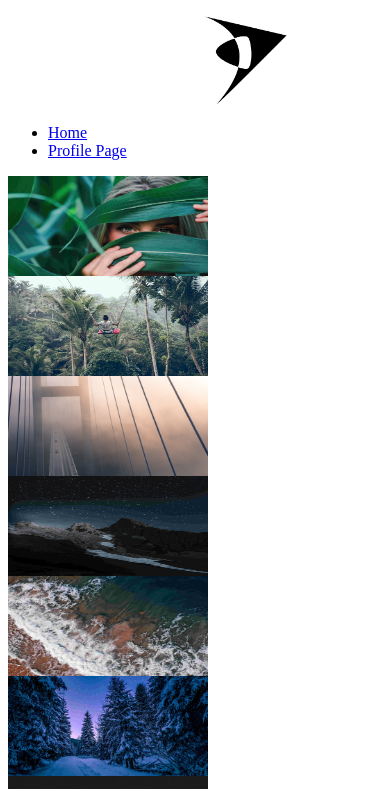
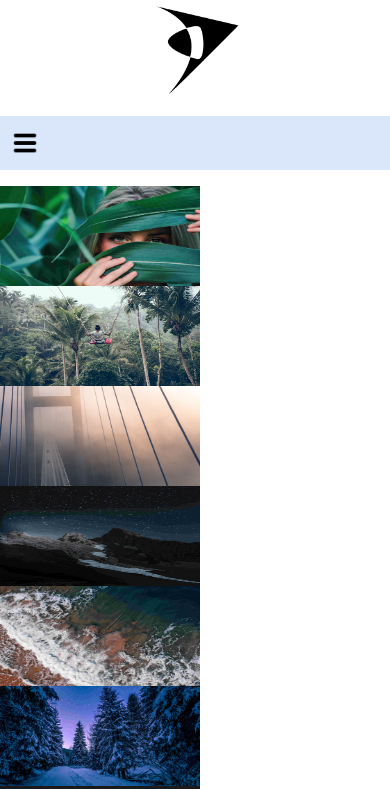
Before and after one commit to AnonymousWalker/KickoffChallenge, a plain HTML site: page front-end-challenge/home.html in a window 390 px wide. Shown: the top 789 px of the page. Drawn offline with Linux system fonts and the light colour scheme.

Commit message:
responsive nav bar

```diff
--- a/front-end-challenge/home.html
+++ b/front-end-challenge/home.html
@@ -5,12 +5,13 @@
         <div id="logo-container">
             <img id="logo" src="./assets/logo.png" />
         </div>
-            <div>
-                <ul>
+        <ul id="nav-bar-ul" class="nav-bar">
             <li><a href="home.html">Home</a></li>
             <li><a href="profile.html">Profile Page</a></li>
+            <a class="nav-toggle-btn" onclick="toggleNavBar()">
+                <img height="30" width="30" src="assets/nav-toggle-icon.png">
+            </a>
         </ul>
-            </div>
     </nav>
 </head>
 <body>
@@ -31,5 +32,17 @@
         <img id="galleryPic" src="./assets/image14.jpg"/>
         <img id="galleryPic" src="./assets/image15.jpg"/>
     </div>
+
+
+    <script type="text/javascript">
+        function toggleNavBar(){
+            var navBar = document.getElementById("nav-bar-ul");
+            if (navBar.className === "nav-bar") {
+                navBar.className += " responsive";
+            } else {
+                navBar.className = "nav-bar";
+            }
+        }
+    </script>
 </body>
 </html>
--- a/front-end-challenge/styles.css
+++ b/front-end-challenge/styles.css
@@ -1,14 +1,77 @@
+body { margin: 0; }
 #logo-container {
 	height: 100px;
+    text-align: center;
 }
+
 #logo {
 	margin: 5px;
     height: 90;
     width: 87;
     top: 10px;
-    left: 50%;
-    position: fixed;
 }
+
+#nav-bar-ul {
+    list-style-type:none;
+    background-color: #adcaf373;
+    padding-top: 2px;
+    padding-bottom: 2px;
+    display: flex;
+    justify-content: center;
+    min-height: 50px;
+}
+
+#nav-bar-ul li {
+    overflow: hidden;
+    width: auto;
+    box-shadow: -5px 0 0 -4px #CED1D4, 5px 0 0 -4px #CED1D4;
+    width: 20%;
+}
+
+#nav-bar-ul a {
+    text-decoration: none;
+    display: block;
+    line-height: 50px;
+    padding-right: 15px;
+    padding-left: 15px;
+    text-align: center;
+}
+
+#nav-bar-ul .nav-toggle-btn {
+    display: none;
+    cursor: pointer;
+    padding: 10px;
+    left: 0;
+    position: absolute;
+}
+
+#nav-bar-ul a:hover {
+    background-color: #f9f0f0f5;
+}
+
+@media screen and (max-width: 700px) {
+    #nav-bar-ul li {
+        display: none;
+    }
+
+    #nav-bar-ul .nav-toggle-btn {
+        display: block;
+    }
+
+}
+
+@media screen and (max-width: 700px) {
+    #nav-bar-ul.responsive {
+        flex-wrap: wrap;
+        padding-inline-start: 50px;
+    }
+
+    #nav-bar-ul.responsive li {
+        width: 100%;
+        display: block;
+    }
+}
+
 #galleryPic {
     display: block;
     width: 200px;
```
Also changed, not shown: front-end-challenge/assets/nav-toggle-icon.png (added). Lines whose indentation alone changed are shown as unchanged.
